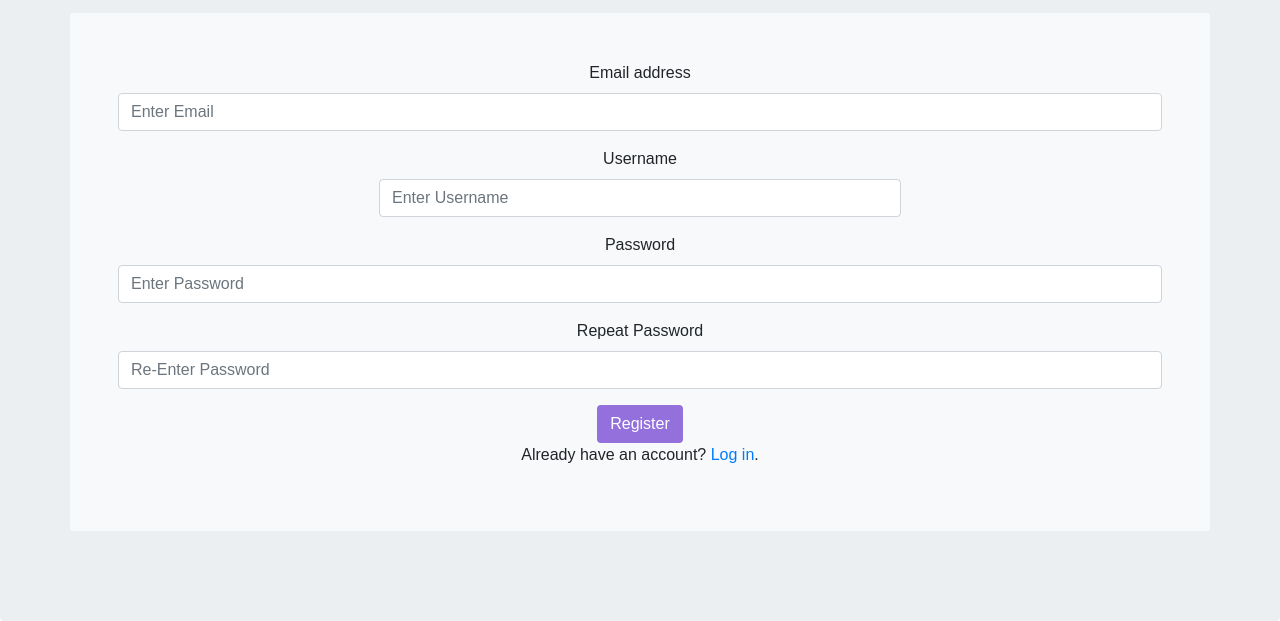
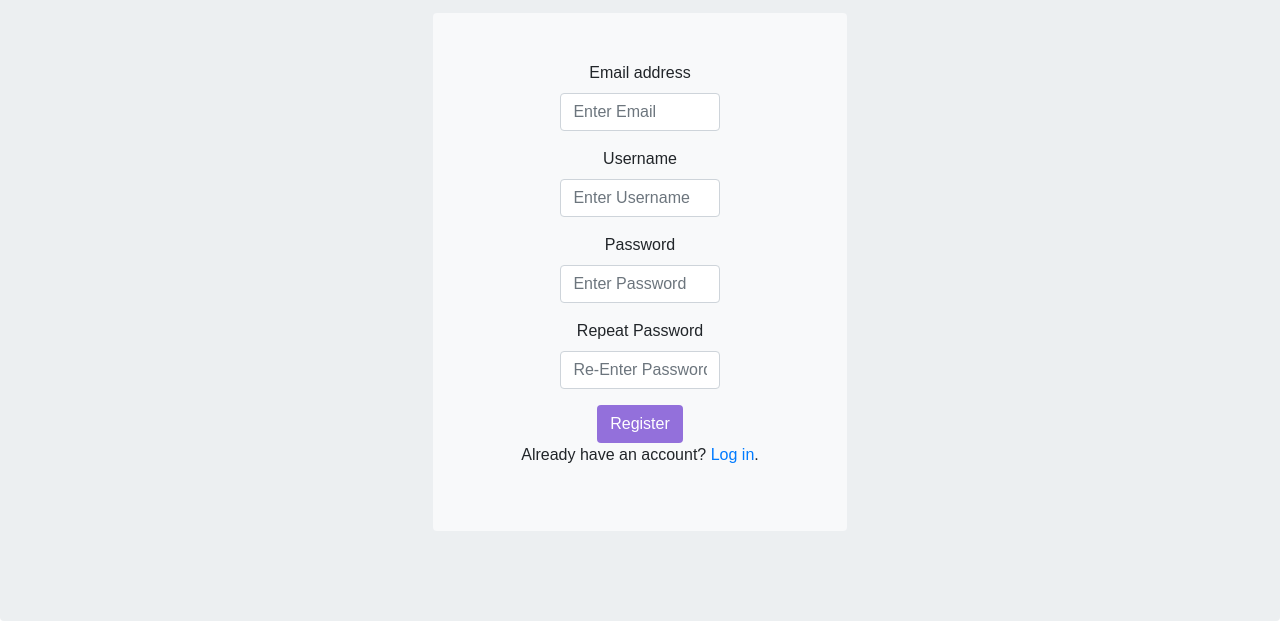
Before and after one commit to eecs-330-section-69-study-buddy/study-buddy, a plain HTML site: page register3.html in a window 1280 px wide. Shown: the part 179-800 px from the top of the page. Drawn offline with nearby package versions, Linux system fonts and the light colour scheme.

Commit message:
Fixing merge mistakes in Register

```diff
--- a/register3.html
+++ b/register3.html
@@ -17,30 +17,26 @@
   <h1 class="font-weight-bold mt-5">Register</h1>
   <p class="font-weight-light">Please fill in this form to create an account.</p>
   <p class="lead">
-
-							<div class="container shadow-sm bg-light rounded p-5">
+							<div class="container shadow-sm bg-light rounded p-5" style="width:35%">
 							  <div class="panel panel-default">
 							    <div class="panel-body">
-
                     <form action="classesPage.html" class="needs-validation" novalidate>
                       <label>Email address</label>
-    <div class="form-group">
-      <input type="email" class="form-control" id="exampleInputEmail1" placeholder="Enter Email" required>
+                      <div class="form-group" align="center">
+                        <input style="width:50%" type="email" class="form-control" id="exampleInputEmail1" placeholder="Enter Email" required>
                       </div>
                       <label for="username1">Username</label>
                       <div class="form-group" align="center">
                         <input style="width:50%" type="username1" class="form-control" id="exampleInputUsername1" aria-describedby="emailHelp" placeholder="Enter Username">
                       </div>
                       <label for="exampleInputPassword1">Password</label>
-    <div class="form-group">
-      <input type="password" class="form-control" id="exampleInputPassword1" placeholder="Enter Password" required>
+                      <div class="form-group" align="center">
+                        <input style="width:50%" type="password" class="form-control" id="exampleInputPassword1" placeholder="Enter Password" required>
                       </div>
                       <label for="exampleInputPassword2">Repeat Password</label>
-    <div class="form-group">
-      <input type="password" class="form-control" id="exampleInputPassword2" placeholder="Re-Enter Password" required>
+                      <div class="form-group" align="center">
+                        <input style="width:50%" type="password" class="form-control" id="exampleInputPassword2" placeholder="Re-Enter Password" required>
                       </div>
-
-
 
                         <a href="classesPage.html">
               						<button class="btn" type="submit" onclick="getUN()">Register</button>
@@ -57,15 +53,11 @@
                         <p>Already have an account? <a href="login.html">Log in</a>.</p>
                       </div>
                     </form>
-
-  </p>
-</div>
-
               </div>
             </div>
           </div>
-
-
+  </p>
+</div>
           <script type="text/javascript">
 
               $(document).ready(function() {
```
Lines whose indentation alone changed are shown as unchanged.
